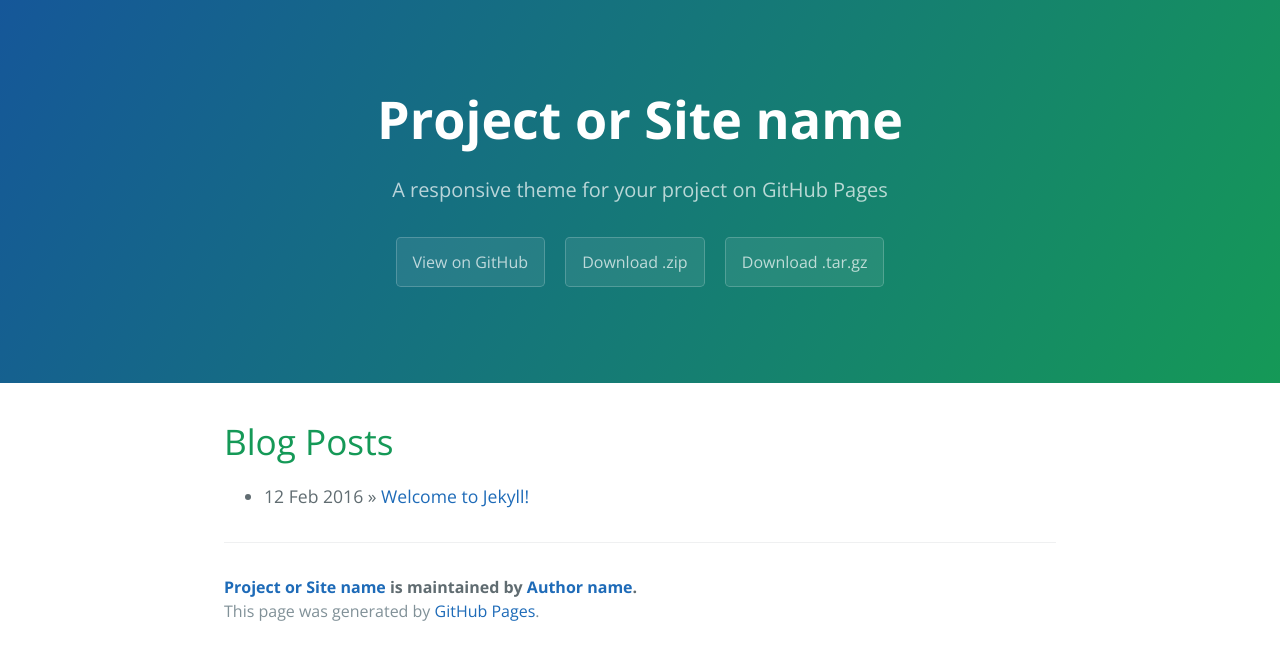
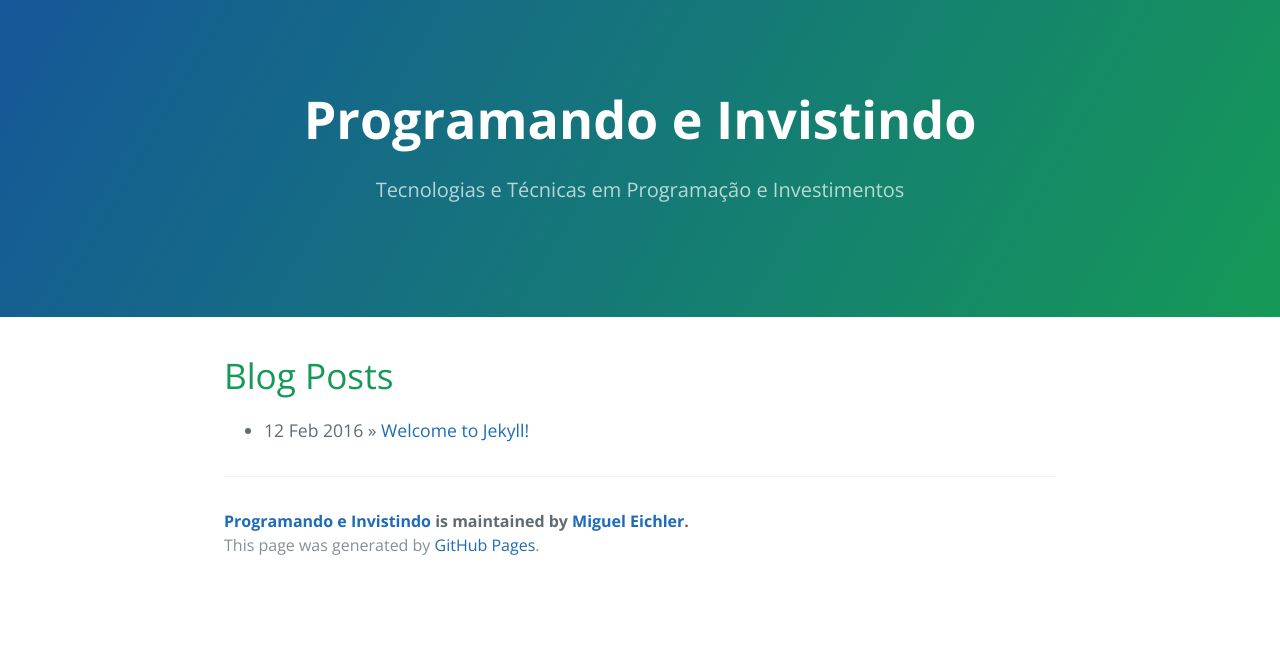
Before and after one commit to migueleichler/migueleichler.github.io, a Jekyll site: the page built from index.html, in a window 1280 px wide. Shown: the top 660 px of the page. Built offline with Jekyll 4.4.1, drawn with Linux system fonts in a browser that asks for light colours; the list of posts is cut into pages by our own code.

Commit message:
Alterações básicas na página da home.

```diff
--- a/_config.yml
+++ b/_config.yml
@@ -1,13 +1,13 @@
 # Setup
-title:        Project or Site name
-tagline:      A responsive theme for your project on GitHub Pages
+title:        Programando e Invistindo
+tagline:      Tecnologias e Técnicas em Programação e Investimentos
 baseurl:      ""
 paginate:     1
 
 # About/contact
 author:
-  name:       Author name
-  url:        http://yourhomepage.com
+  name:       Miguel Eichler
+  url:        https://migueleichler.github.io
 
 # Gems
 gems:
--- a/_includes/page-header.html
+++ b/_includes/page-header.html
@@ -1,7 +1,4 @@
 <section class="page-header">
   <h1 class="project-name">{{ site.title }}</h1>
   <h2 class="project-tagline">{{ site.tagline }}</h2>
-  <a href="#" class="btn">View on GitHub</a>
-  <a href="#" class="btn">Download .zip</a>
-  <a href="#" class="btn">Download .tar.gz</a>
 </section>
```
